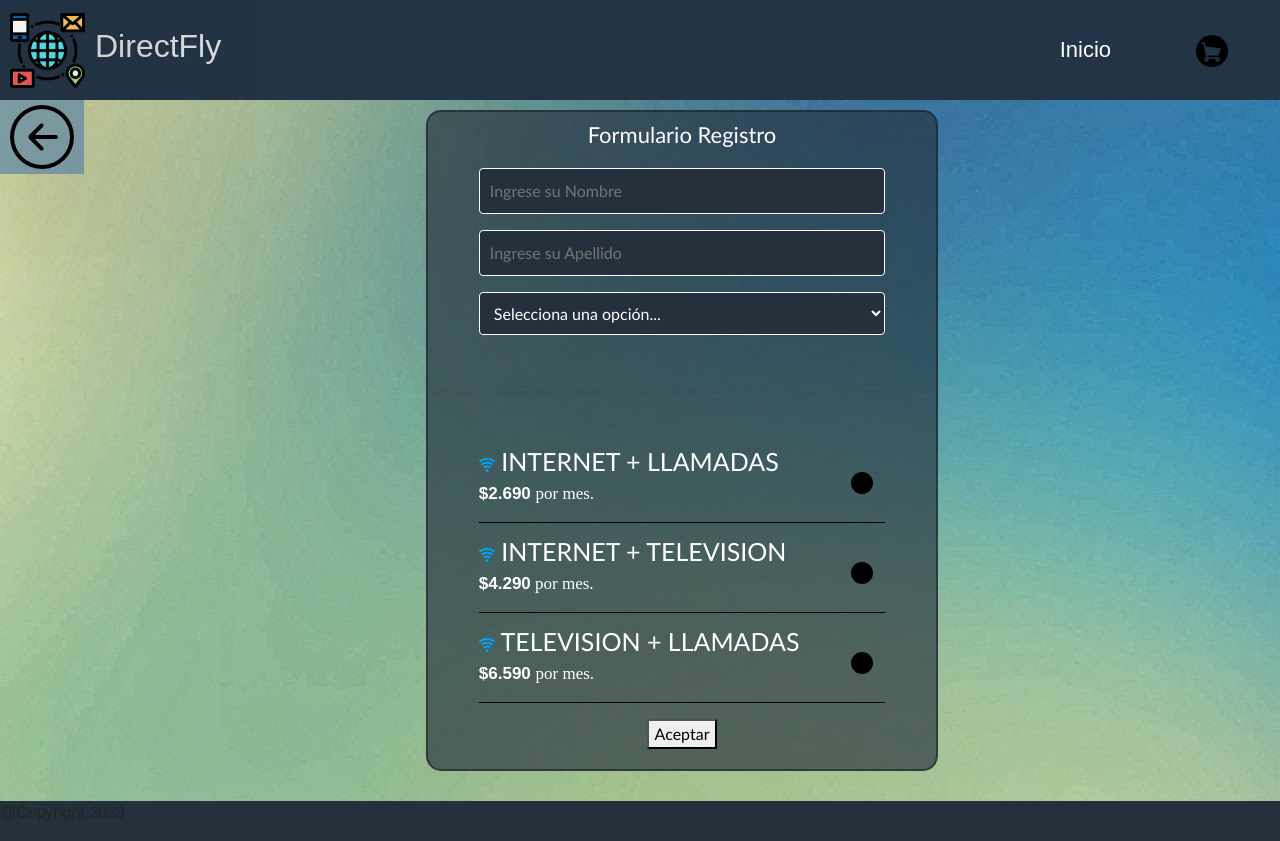
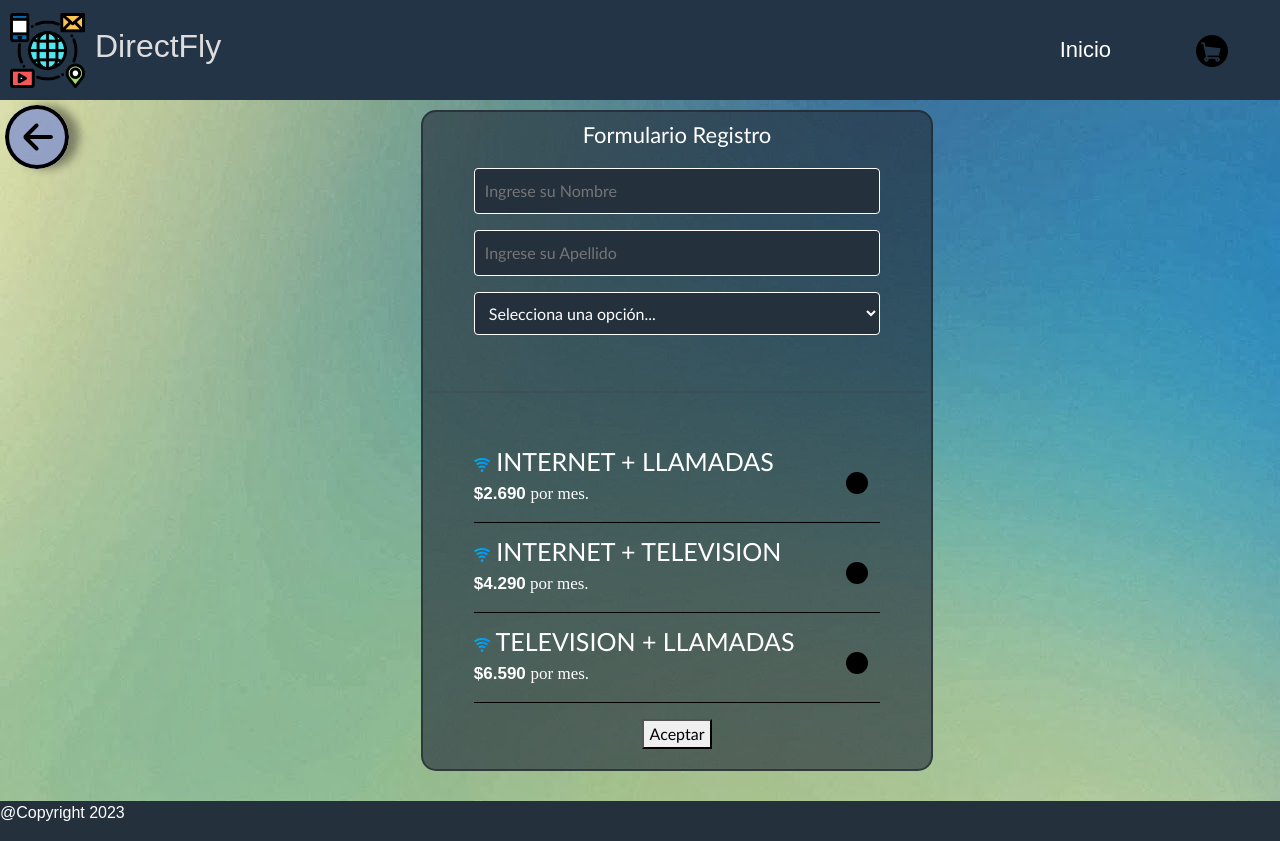
Before and after one commit to FranCabanas/tp1, a plain HTML site: page formularioCombo.html in a window 1280 px wide. In both pictures the pointer is over the picture 42 px from the left and 137 px from the top of the page. Drawn offline with nearby package versions, Linux system fonts and the light colour scheme.

Commit message:
ultimo cambio

```diff
--- a/css/css1.css
+++ b/css/css1.css
@@ -208,6 +208,7 @@ footer {
     background-color: #24303c;
     width: 100%;
     bottom: 0;
+    color: white;
 }
 
 .contenido-tarjeta {
@@ -354,13 +355,17 @@ footer {
     padding-top: 10px;
    }
    .flecha {
-    padding: 5px 10px;
+    margin: 5px;
+    margin-left: 5px;
    }
    .flecha:hover {
     box-shadow: 1px 1px 200px #252525;
     color: #fff;
     border-color: black;
-    background-color:#4d77a1a4;
+    border-radius: 50%;
+    box-shadow: 10px 0px 10px rgba(0, 0, 0, 0.4);
+    background-color: rgba(118, 136, 214, 0.678);
+    transition: all 0.5s;
    }
    .cuerpo {
     display: flex;
```
